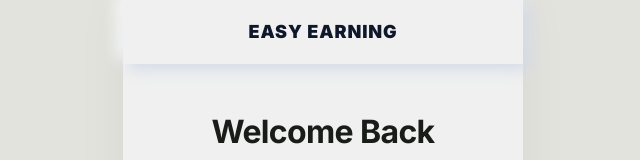
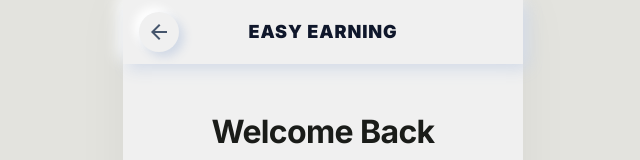
Before and after one commit to Mikey-Here3/EasyEarning, a Next.js app: page /login in a window 1280 px wide. Shown: the top 160 px of the page, without its empty margins (317-957 px from the left). Built offline with nearby package versions, Linux system fonts and the light colour scheme.

Commit message:
Add back button to login and register pages

```diff
--- a/src/app/(auth)/login/page.tsx
+++ b/src/app/(auth)/login/page.tsx
@@ -35,7 +35,10 @@ export default function LoginPage() {
 
   return (
     <div className="w-full max-w-[400px] mx-auto bg-neu-bg min-h-screen flex flex-col" style={{ boxShadow: "0 0 50px rgba(0,0,0,0.05)" }}>
-      <header className="h-16 flex items-center justify-center" style={{ boxShadow: "5px 5px 15px #D1D9E6, -5px -5px 15px #FFFFFF" }}>
+      <header className="h-16 flex items-center justify-center relative" style={{ boxShadow: "5px 5px 15px #D1D9E6, -5px -5px 15px #FFFFFF" }}>
+        <Link href="/" className="absolute left-4 w-10 h-10 rounded-full bg-neu-bg flex items-center justify-center text-slate-600 active:scale-95 transition-all" style={{ boxShadow: "5px 5px 10px #D1D9E6, -5px -5px 10px #FFFFFF" }}>
+          <span className="material-symbols-outlined">arrow_back</span>
+        </Link>
         <h1 className="text-lg font-black text-slate-900 uppercase tracking-wider">Easy Earning</h1>
       </header>
 
--- a/src/app/(auth)/register/page.tsx
+++ b/src/app/(auth)/register/page.tsx
@@ -70,7 +70,10 @@ export default function RegisterPage() {
 
   return (
     <div className="w-full max-w-[400px] mx-auto bg-neu-bg min-h-screen flex flex-col" style={{ boxShadow: "0 0 50px rgba(0,0,0,0.05)" }}>
-      <header className="h-16 flex items-center justify-center" style={{ boxShadow: "5px 5px 15px #D1D9E6, -5px -5px 15px #FFFFFF" }}>
+      <header className="h-16 flex items-center justify-center relative" style={{ boxShadow: "5px 5px 15px #D1D9E6, -5px -5px 15px #FFFFFF" }}>
+        <Link href="/" className="absolute left-4 w-10 h-10 rounded-full bg-neu-bg flex items-center justify-center text-slate-600 active:scale-95 transition-all" style={{ boxShadow: "5px 5px 10px #D1D9E6, -5px -5px 10px #FFFFFF" }}>
+          <span className="material-symbols-outlined">arrow_back</span>
+        </Link>
         <h1 className="text-lg font-black text-slate-900 uppercase tracking-wider">Easy Earning</h1>
       </header>
 
```
